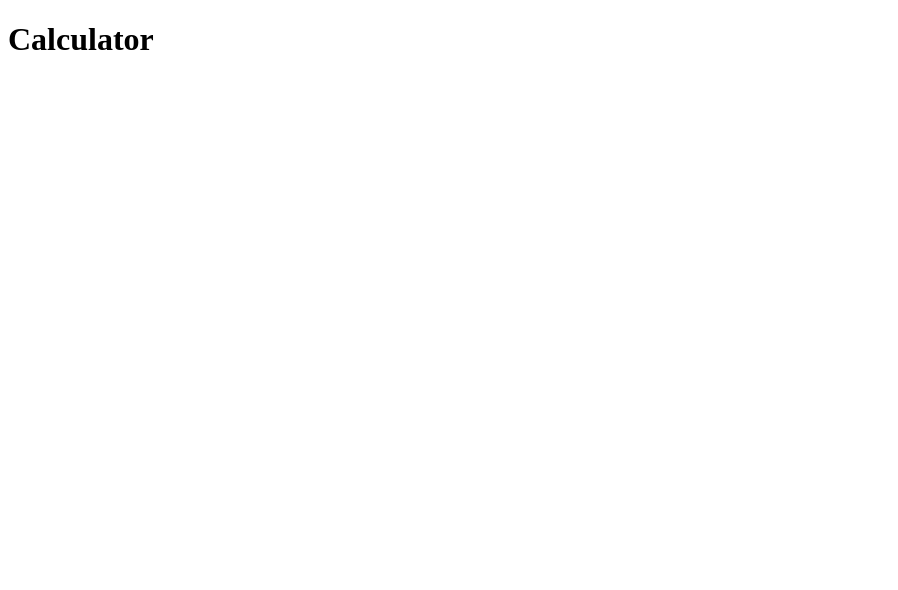
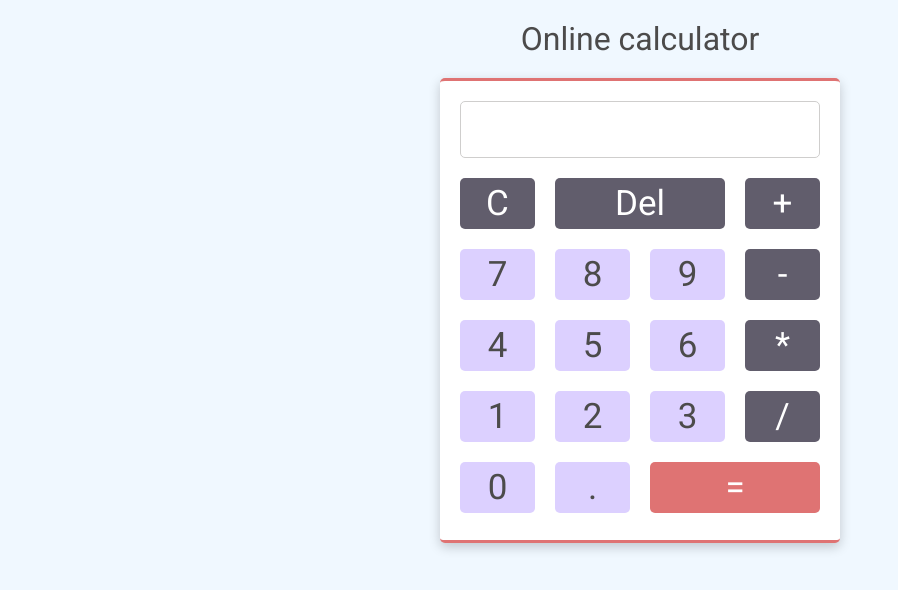
Before and after one commit to annettedm/calculator, a plain HTML site: page index.html in a window 1280 px wide. Shown: the whole page, without its empty margins (0-898 px from the left). Drawn offline with Linux system fonts and the light colour scheme.

Commit message:
AddDesign

```diff
--- a/index.html
+++ b/index.html
@@ -3,11 +3,48 @@
 <head>
   <meta charset="UTF-8">
   <meta name="viewport" content="width=device-width, initial-scale=1.0">
+  <link rel="preconnect" href="https://fonts.googleapis.com">
+  <link rel="preconnect" href="https://fonts.gstatic.com" crossorigin>
+  <link href="https://fonts.googleapis.com/css2?family=Raleway:ital,wght@0,100..900;1,100..900&family=Roboto:ital,wght@0,100..900;1,100..900&display=swap" rel="stylesheet">
   <link rel="stylesheet" href="styles.css">
   <script type="module" src="script.js" defer></script>
   <title>Calculator</title>
 </head>
 <body>
-  <h1>Calculator</h1>
+  <h1>Online calculator</h1>
+
+  <!--     Create a basic HTML calculator with buttons for each digit and operator (including =).
+        Don’t worry about making them functional just yet.
+        There should also be a display for the calculator. Go ahead and fill it with some dummy numbers so it looks correct.
+        Add a “clear” button. -->
+
+
+  <div class="container">
+    <div id="input">
+      <input type="text">
+    </div>
+    <div class="btns">
+      <button class="non-digit">C</button>
+      <button class="non-digit" id="delete">Del</button>
+      <button  class="non-digit">+</button>
+
+      <button class="digit">7</button>
+      <button class="digit">8</button>
+      <button class="digit">9</button>
+      <button class="non-digit">-</button>
+      <button class="digit">4</button>
+      <button class="digit">5</button>
+      <button class="digit">6</button>
+      <button class="non-digit">*</button>
+      <button class="digit">1</button>
+      <button class="digit">2</button>
+      <button class="digit">3</button>
+      <button class="non-digit">/</button>
+      <button class="digit">0</button>
+      <button class="digit">.</button>
+
+      <button id="equal">=</button>
+    </div>
+  </div>
 </body>
 </html>
--- a/styles.css
+++ b/styles.css
@@ -0,0 +1,96 @@
+* {
+  margin: 0;
+  padding: 0;
+  box-sizing: border-box;
+  font-family: "Roboto", sans-serif;
+  font-optical-sizing: auto;
+  font-weight: 400;
+  color: rgb(76, 75, 75);
+}
+
+body {
+  background-color: aliceblue;
+  display: flex;
+  flex-direction: column;
+  justify-content: center;
+  align-items: center;
+}
+
+h1  {
+  margin-top: 20px;
+}
+
+input {
+  outline: none;
+}
+
+input:focus {
+  outline: none;
+  border: none;
+}
+
+.container {
+  background-color: white;
+  box-shadow: 0 4px 12px rgba(0, 0, 0, 0.2);
+  width: 400px;
+  height: 465px;
+  margin-top: 20px;
+  padding: 20px;
+  border-radius: 5px;
+  border-top: 3px solid #df7373;
+  border-bottom: 3px solid #df7373;
+  display: flex;
+  flex-direction: column;
+}
+
+#input {
+  display: flex;
+  justify-content: center;
+}
+#input input {
+  flex: 1;
+  border: 1px solid rgb(207, 206, 205);
+  border-radius: 5px;
+  margin-bottom: 20px;
+  padding: 10px;
+  font-size: 30px;
+  width: 30px;
+}
+
+.btns {
+  display: grid;
+  grid-template-columns: repeat(4, 1fr);
+  gap: 20px;
+}
+
+.btns button {
+  text-align: center;
+  padding: 5px 0;
+  font-size: 35px;
+  border: none;
+  border-radius: 5px;
+
+}
+
+.digit {
+  background-color: #dcd0ff;
+}
+
+.non-digit {
+  background-color: #615d6c;
+  color: white;
+}
+
+#equal {
+  /* grid-row: 4 / span 3;
+  grid-column: 4; */
+  /* align-self: start; */
+  grid-area: 5 / 3 / span 1 / span 2;
+  background-color: #df7373;
+  color: white;
+
+}
+
+#delete {
+  grid-area: 1 / 2 / span 1 / span 2;
+}
```
Also changed, not shown: 1 other file.
